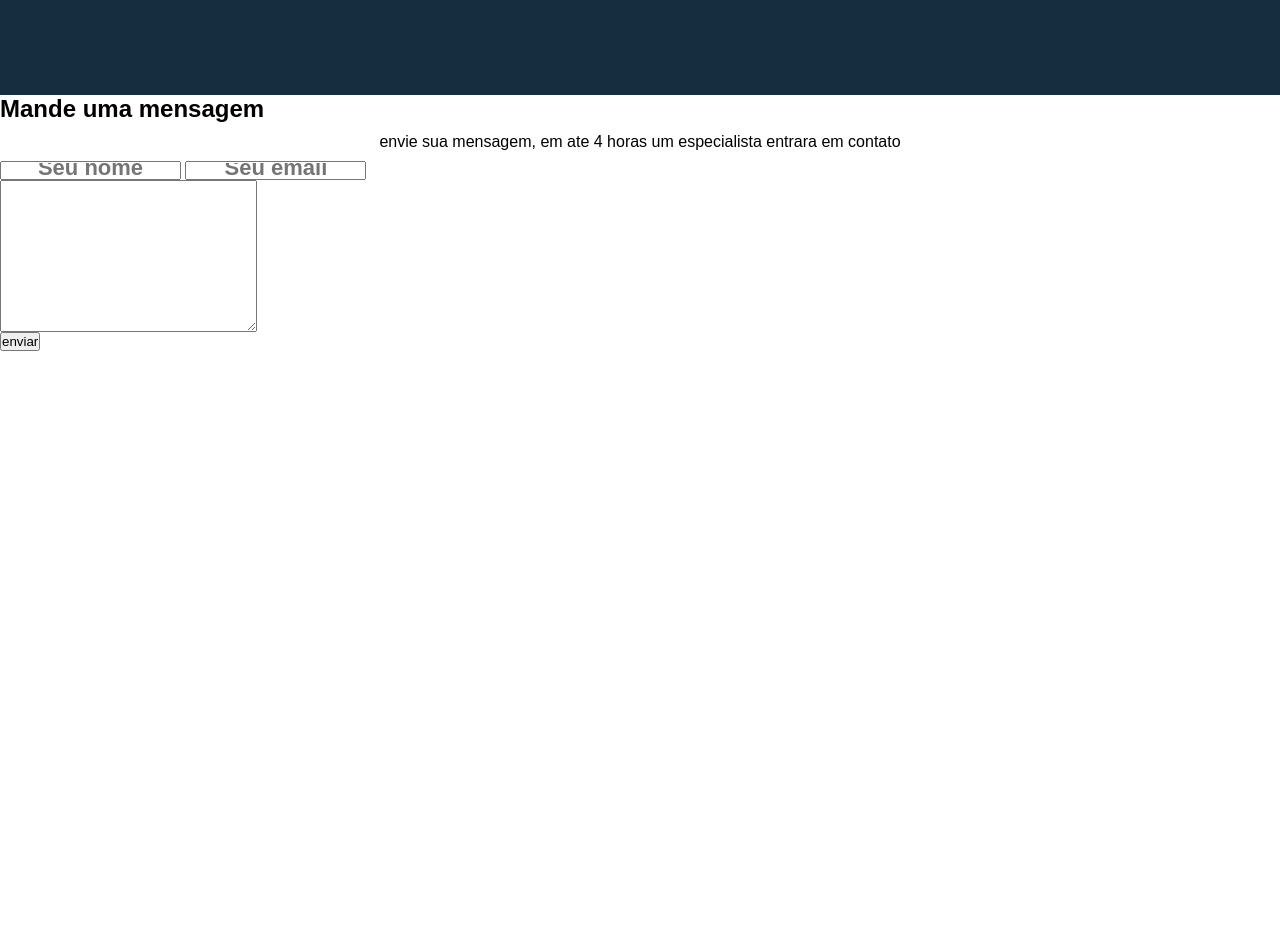
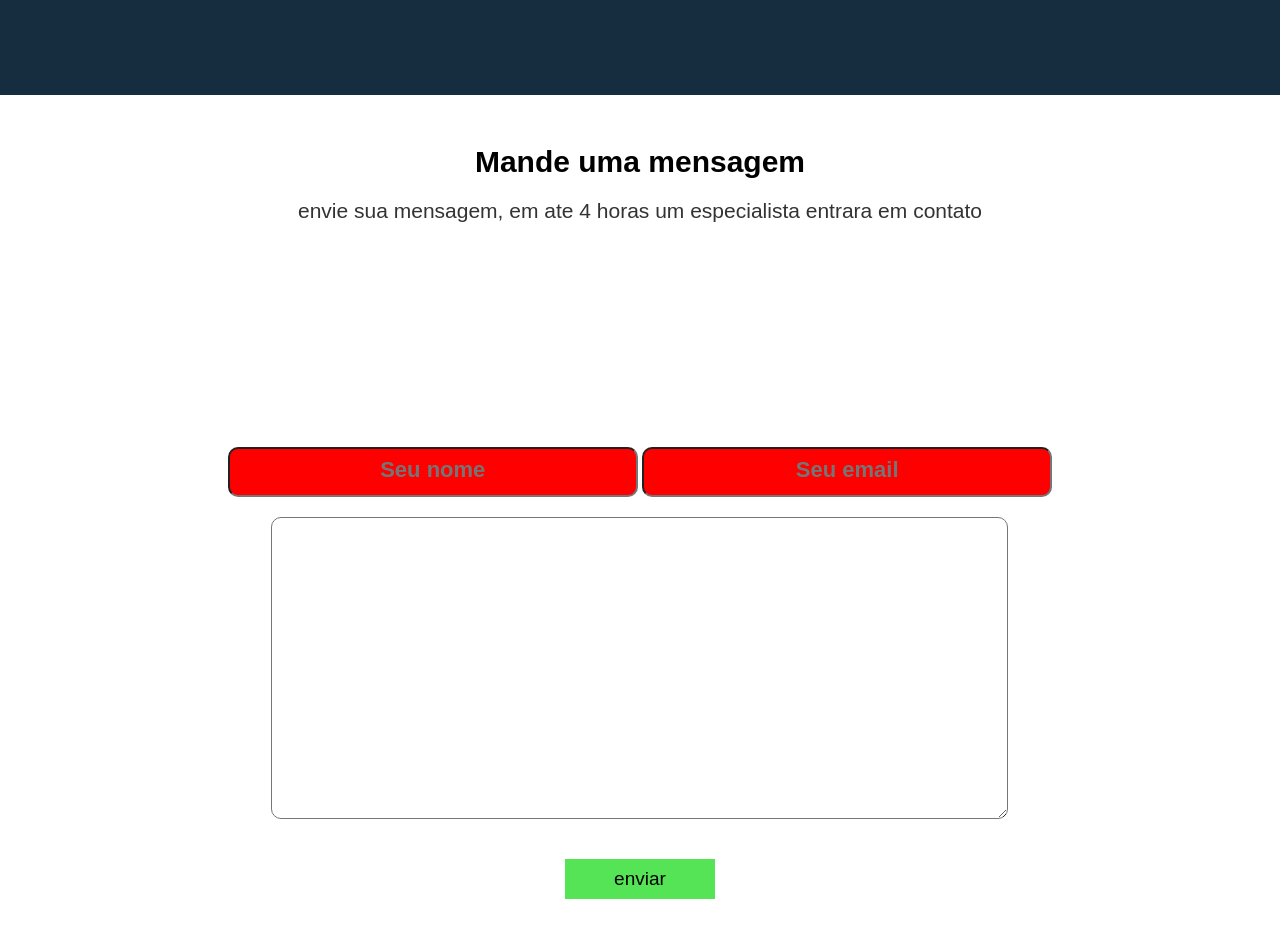
Before and after one commit to marcosvaledev/timeofcoder, a plain HTML site: page project02/index.html in a window 1280 px wide. Shown: the part 2720-3662 px from the top of the page. Before the commit the page ends 3281 px from the top, so only its background shows below. Drawn offline with Linux system fonts and the light colour scheme; files whose address does not match are found by name.

Commit message:
more update

```diff
--- a/project02/css/style.css
+++ b/project02/css/style.css
@@ -223,10 +223,59 @@ input::placeholder{
 
 .submit:hover{
     background-color:rgb(85, 228, 85);
+}
+
+
+.footer{
+    height: 400px;
+    margin: auto;
+}
+
+#form-contact{
+    height: 900px;
+    display: inline-block;
+    position: relative;
+    display: flex;
+    justify-content: center;
+    align-items: center;
+}
+
+.items-contact{
+    background-color: red;
+    display: inline-block;
+    margin-bottom: 20px;
+    height: 50px;
+    width: 410px;
+    border-radius: 10px;
+}
+.contact-textarea{
+    display: block;
+    margin: auto;
+    border-radius: 10px;
+}
+.footer-h1{
+    margin-top:50px;
+    text-align: center;
+    font-size:30px ;
+}
+.footer-p{
+    padding-top: 20px;
+    padding-bottom: 20px;
+    text-align: center;
+    font-size:21px;
+    font-weight: 500;
+    color: #333;
 
 }
 
-#form-contact{
-    height:400px;
-    width: auto;
+.submit-footer{
+    display: block;
+    margin: 40px auto;
+    font-size: 17px;
+    height:40px ;
+    width: 150px;
+    background-color: rgb(85, 228, 85);
+    font-size:19px ;
+    font-weight: 100;
+    border: 0.1em;
 }
--- a/project02/index.html
+++ b/project02/index.html
@@ -119,21 +119,22 @@
             </article>
             <article class="footer">
                 <div class="footer-content">
-                    <h1>Mande uma mensagem</h1>
-                    <p>envie sua mensagem, em ate 4 horas um especialista entrara em contato</p>
+                    <h1 class="footer-h1">Mande uma mensagem</h1>
+                    <p class="footer-p">envie sua mensagem, em ate 4 horas um especialista entrara em contato</p>
                 </div>
                 <form id="form-contact">
-                    <label for="1name"></label>
-                    <input class="" type="text" name="" id="1name" placeholder="Seu nome" required>
-
-                    <label for="1email"></label>
-                    <input class="form" type="email" name="email" id="1email" placeholder="Seu email" required>
-
-                    <textarea class="contact-textarea block" name="textarea" id="1textarea" cols="30" rows="10"></textarea>
+                    <div class="items-form-content block">
+                        <label for="1name"></label>
+                        <input class="items-contact" type="text" name="" id="1name" placeholder="Seu nome" required>
+                        <label for=""></label>
+                        <input class="items-contact" type="email" name="email" id="1email" placeholder="Seu email" required>
+                        <textarea class="contact-textarea block" name="textarea" id="1textarea" cols="90" rows="20"></textarea>
+                        <input class="submit-footer" type="submit" value="enviar">
+                    </div>
+                </form>
 
 
-                    <input type="submit" value="enviar">
-                </form>
+
             </article>
 
 
```
